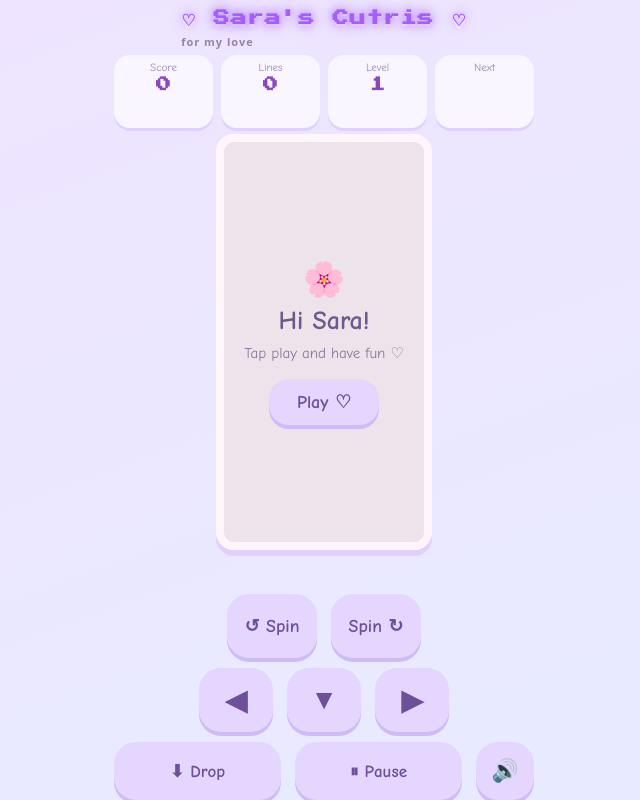
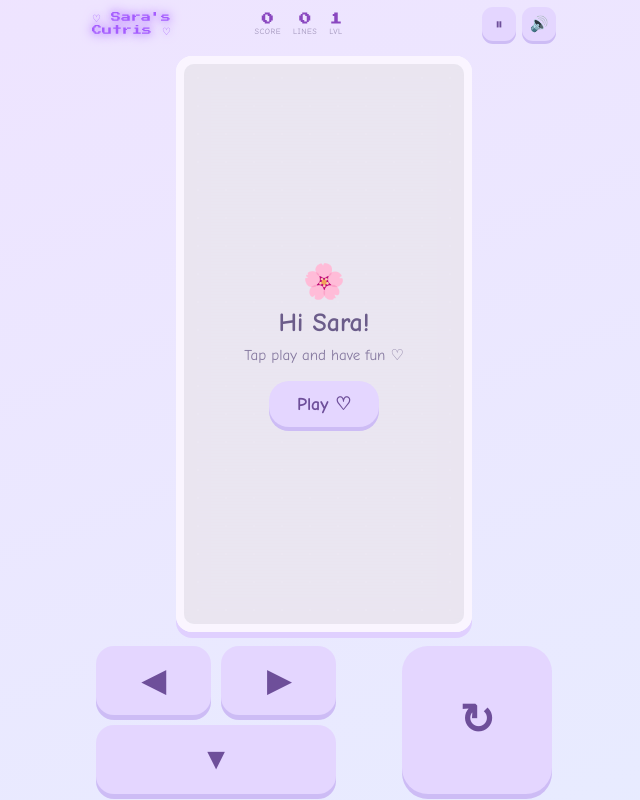
Before and after one commit to chanjajordan/tetris, a plain HTML site: page index.html in a window 1280 px wide. Shown: the whole page, without its empty margins (316-956 px from the left). Drawn offline with Linux system fonts and the light colour scheme.

Commit message:
Add files via upload

```diff
--- a/index.html
+++ b/index.html
@@ -22,25 +22,33 @@
     font-family:"Baloo 2","Comic Sans MS","Segoe UI Rounded",system-ui,sans-serif;
     color:var(--ink); touch-action:none;}
   #app{position:fixed; inset:0; display:flex; flex-direction:column;
-    align-items:center; padding:env(safe-area-inset-top) 8px env(safe-area-inset-bottom);}
+    padding:env(safe-area-inset-top) 6px env(safe-area-inset-bottom);}
 
-  .title{font-family:"Press Start 2P",system-ui,sans-serif;
-    font-size:16px; font-weight:800; letter-spacing:1px;
-    margin:10px 0 6px; color:#a55dff;
-    text-shadow:0 0 6px #c79eff, 0 0 14px #a55dff, 0 2px 0 #fff;}
-  .title small{display:block; font-family:system-ui,sans-serif;
-    font-size:11px; font-weight:600; opacity:.7; margin-top:4px;
-    color:var(--ink); text-shadow:none;}
+  /* ---- compact top bar ---- */
+  .topbar{flex:0 0 auto; width:100%; max-width:480px; margin:0 auto;
+    display:flex; align-items:center; justify-content:space-between;
+    gap:8px; padding:2px 8px;}
+  .brand{font-family:"Press Start 2P",system-ui,sans-serif;
+    font-size:10px; color:#a55dff; line-height:1.3;
+    text-shadow:0 0 6px #c79eff, 0 0 12px #a55dff;}
+  .stats{display:flex; align-items:center; gap:12px;}
+  .stat{display:flex; flex-direction:column; align-items:center; line-height:1;}
+  .stat b{font-family:"Press Start 2P",system-ui,sans-serif;
+    font-size:12px; color:#8a48c0;}
+  .stat i{font-style:normal; font-size:8px; opacity:.6; margin-top:3px;
+    text-transform:uppercase; letter-spacing:.5px;}
+  #next{background:transparent;}
+  .icons{display:flex; gap:6px;}
+  .icon{appearance:none; border:none; background:var(--btn); color:var(--btnText);
+    width:34px; height:34px; border-radius:11px; font-size:15px;
+    box-shadow:0 3px 0 var(--btnA); display:flex; align-items:center; justify-content:center;}
+  .icon:active{transform:translateY(2px); box-shadow:0 1px 0 var(--btnA);}
 
-  .hud{display:flex; gap:8px; width:100%; max-width:420px; margin-bottom:6px;}
-  .card{flex:1; background:var(--panel); border-radius:16px; padding:6px 4px;
-    text-align:center; box-shadow:0 3px 0 var(--panelShadow);}
-  .card .lbl{font-size:11px; opacity:.7;}
-  .card .val{font-family:"Press Start 2P",system-ui,sans-serif;
-    font-size:15px; font-weight:800; padding:3px 0 1px; color:#8a48c0;}
-
+  /* ---- play area fills the rest (~3/4) ---- */
+  .play-area{flex:1 1 auto; min-height:0; width:100%;
+    display:flex; align-items:center; justify-content:center; padding:4px 0;}
   .stage{position:relative; background:var(--panel);
-    border-radius:18px; padding:8px; box-shadow:0 6px 0 var(--panelShadow);}
+    border-radius:16px; padding:8px; box-shadow:0 6px 0 var(--panelShadow);}
   canvas{display:block; border-radius:10px; background:var(--grid);}
   #board{box-shadow:inset 0 0 22px rgba(0,0,0,.5);}
 
@@ -67,22 +75,27 @@
     40%{transform:translate(4px,-3px);} 60%{transform:translate(-3px,-2px);}
     80%{transform:translate(3px,2px);}}
 
-  .controls{display:flex; flex-direction:column; align-items:center;
-    gap:10px; margin-top:auto; padding-top:10px; width:100%; max-width:420px;}
-  .row{display:flex; gap:14px; justify-content:center; align-items:center; width:100%;}
+  /* ---- bottom control zone (~1/4) ---- */
+  .controls{flex:0 0 auto; width:100%; max-width:480px; margin:0 auto;
+    height:20vh; min-height:130px; max-height:185px;
+    display:flex; align-items:stretch; justify-content:space-between;
+    gap:12px; padding:6px 12px;}
+  .dpad{flex:1 1 auto; max-width:240px; height:100%;
+    display:grid; grid-template-columns:1fr 1fr; grid-template-rows:1fr 1fr; gap:10px;}
   .btn{appearance:none; border:none; background:var(--btn);
     color:var(--btnText); font-weight:800; font-family:inherit;
-    border-radius:22px; box-shadow:0 4px 0 var(--btnA);
+    border-radius:18px; box-shadow:0 5px 0 var(--btnA);
     display:flex; align-items:center; justify-content:center;
     transition:transform .05s, box-shadow .05s; touch-action:none;}
-  .btn:active{transform:translateY(3px); box-shadow:0 1px 0 var(--btnA);}
-  .btn.dir{width:74px; height:64px; font-size:28px;}
-  .btn.wide{flex:1; height:58px; font-size:17px;}
-  .btn.rot{width:90px; height:64px; font-size:18px;}
+  .btn:active{transform:translateY(3px); box-shadow:0 2px 0 var(--btnA);}
+  .dpad .btn{font-size:30px;}
+  .dpad .down{grid-column:1 / span 2;}
+  .spin{flex:0 0 auto; width:34vw; max-width:150px;
+    border-radius:26px; font-size:42px;}
 
   .overlay{position:absolute; inset:0; display:none;
     align-items:center; justify-content:center; flex-direction:column;
-    background:rgba(255,246,251,.92); border-radius:18px; text-align:center; padding:20px;}
+    background:rgba(250,246,255,.93); border-radius:16px; text-align:center; padding:20px;}
   .overlay.show{display:flex;}
   .overlay h2{margin:.2em 0; font-size:26px;}
   .overlay p{margin:.2em 0; font-size:15px; opacity:.8;}
@@ -95,15 +108,21 @@
 </head>
 <body>
 <div id="app">
-  <div class="title">♡ Sara's Cutris ♡ <small>for my love</small></div>
-
-  <div class="hud">
-    <div class="card"><div class="lbl">Score</div><div class="val" id="score">0</div></div>
-    <div class="card"><div class="lbl">Lines</div><div class="val" id="lines">0</div></div>
-    <div class="card"><div class="lbl">Level</div><div class="val" id="level">1</div></div>
-    <div class="card"><div class="lbl">Next</div><canvas id="next" width="48" height="48" style="margin:0 auto;background:transparent"></canvas></div>
+  <div class="topbar">
+    <div class="brand">♡ Sara's<br>Cutris ♡</div>
+    <div class="stats">
+      <div class="stat"><b id="score">0</b><i>Score</i></div>
+      <div class="stat"><b id="lines">0</b><i>Lines</i></div>
+      <div class="stat"><b id="level">1</b><i>Lvl</i></div>
+      <canvas id="next" width="44" height="44"></canvas>
+    </div>
+    <div class="icons">
+      <button class="icon" id="pause">⏸</button>
+      <button class="icon" id="mute">🔊</button>
+    </div>
   </div>
 
+  <div class="play-area">
     <div class="stage">
       <canvas id="board"></canvas>
       <div class="scan"></div>
@@ -116,22 +135,15 @@
         <button class="play" id="playBtn">Play ♡</button>
       </div>
     </div>
+  </div>
 
   <div class="controls">
-    <div class="row">
-      <button class="btn rot" id="rotL">↺ Spin</button>
-      <button class="btn rot" id="rotR">Spin ↻</button>
+    <div class="dpad">
+      <button class="btn" id="left">◀</button>
+      <button class="btn" id="right">▶</button>
+      <button class="btn down" id="down">▼</button>
     </div>
-    <div class="row">
-      <button class="btn dir" id="left">◀</button>
-      <button class="btn dir" id="down">▼</button>
-      <button class="btn dir" id="right">▶</button>
-    </div>
-    <div class="row">
-      <button class="btn wide" id="drop">⬇ Drop</button>
-      <button class="btn wide" id="pause">⏸ Pause</button>
-      <button class="btn" id="mute" style="width:58px;height:58px;font-size:22px;">🔊</button>
-    </div>
+    <button class="btn spin" id="spin">↻</button>
   </div>
 </div>
 
@@ -247,17 +259,18 @@ const SHAPES={
 };
 const KEYS=Object.keys(SHAPES);
 
+const playArea=document.querySelector('.play-area');
 let cell=24; // recalculated on resize
 function fit(){
-  // size board to fit viewport, leaving room for hud + controls
-  const maxW = Math.min(window.innerWidth-32, 420);
-  const maxH = window.innerHeight*0.52;
-  cell = Math.floor(Math.min(maxW/COLS, maxH/ROWS));
-  cell = Math.max(14, cell);
+  // fill the play area while keeping the 10:20 board ratio
+  const availW = playArea.clientWidth - 20;   // minus stage padding
+  const availH = playArea.clientHeight - 20;
+  cell = Math.max(12, Math.floor(Math.min(availW/COLS, availH/ROWS)));
   board.width = cell*COLS;
   board.height = cell*ROWS;
 }
 window.addEventListener('resize', ()=>{ fit(); draw(); });
+window.addEventListener('load', ()=>{ fit(); draw(); });   // re-fit after fonts load
 
 let grid, cur, nextPiece, score, lines, level, combo, gameOver, paused, running;
 let dropTimer=0, dropInterval=800, lastTime=0;
@@ -486,10 +499,21 @@ function hold(el, fn, repeat){
 hold(document.getElementById('left'), ()=>{ if(move(-1,0)) SFX.move(); }, true);
 hold(document.getElementById('right'),()=>{ if(move(1,0)) SFX.move(); }, true);
 hold(document.getElementById('down'), ()=>softDrop(), true);
-document.getElementById('rotL').addEventListener('click',()=>tryRotate(-1));
-document.getElementById('rotR').addEventListener('click',()=>tryRotate(1));
-document.getElementById('drop').addEventListener('click',hardDrop);
+document.getElementById('spin').addEventListener('click',()=>tryRotate(1));
 document.getElementById('pause').addEventListener('click',togglePause);
+
+// swipe down on the board = hard drop (iPhone-style gesture)
+(function(){
+  let sx=0, sy=0, t=0;
+  board.addEventListener('touchstart',e=>{
+    const tp=e.changedTouches[0]; sx=tp.clientX; sy=tp.clientY; t=Date.now();
+  },{passive:true});
+  board.addEventListener('touchend',e=>{
+    const tp=e.changedTouches[0];
+    const dx=tp.clientX-sx, dy=tp.clientY-sy, dt=Date.now()-t;
+    if(dy>40 && dy>Math.abs(dx)*1.5 && dt<500) hardDrop();   // quick downward swipe
+  },{passive:true});
+})();
 document.getElementById('mute').addEventListener('click',e=>{
   muted=!muted; e.currentTarget.textContent=muted?'🔇':'🔊';
   if(!muted){ audio(); SFX.rotate(); }
```
Lines whose indentation alone changed are shown as unchanged.
